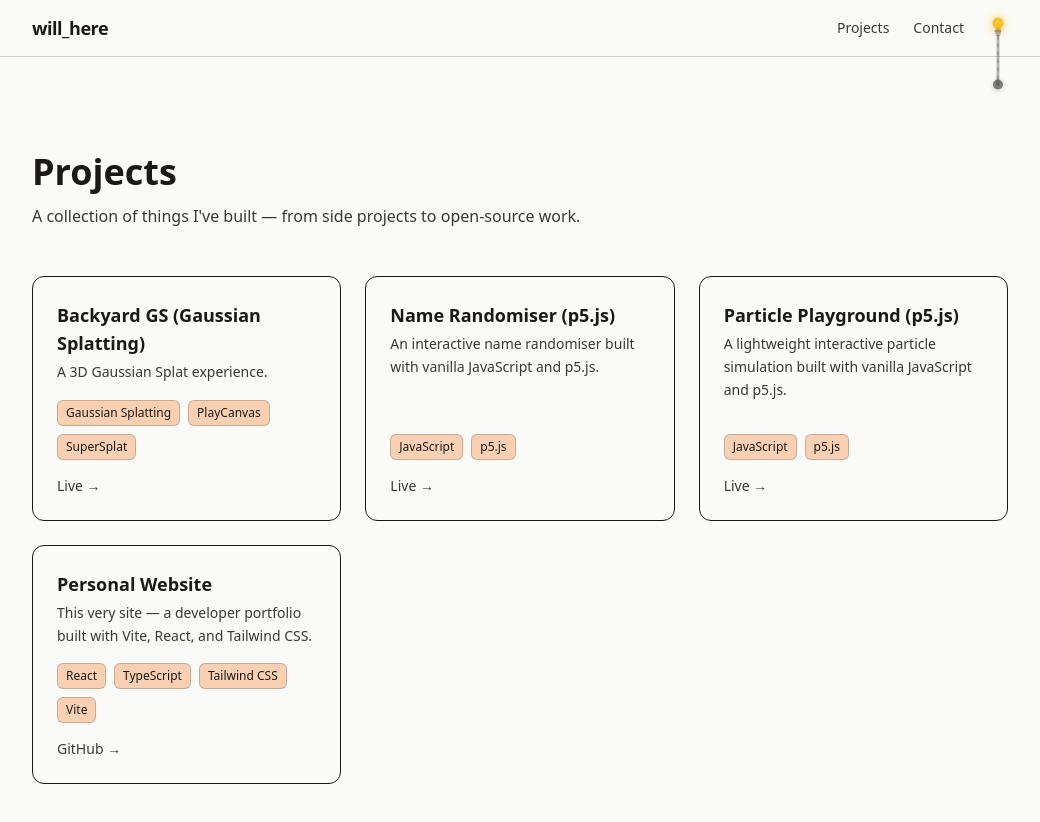
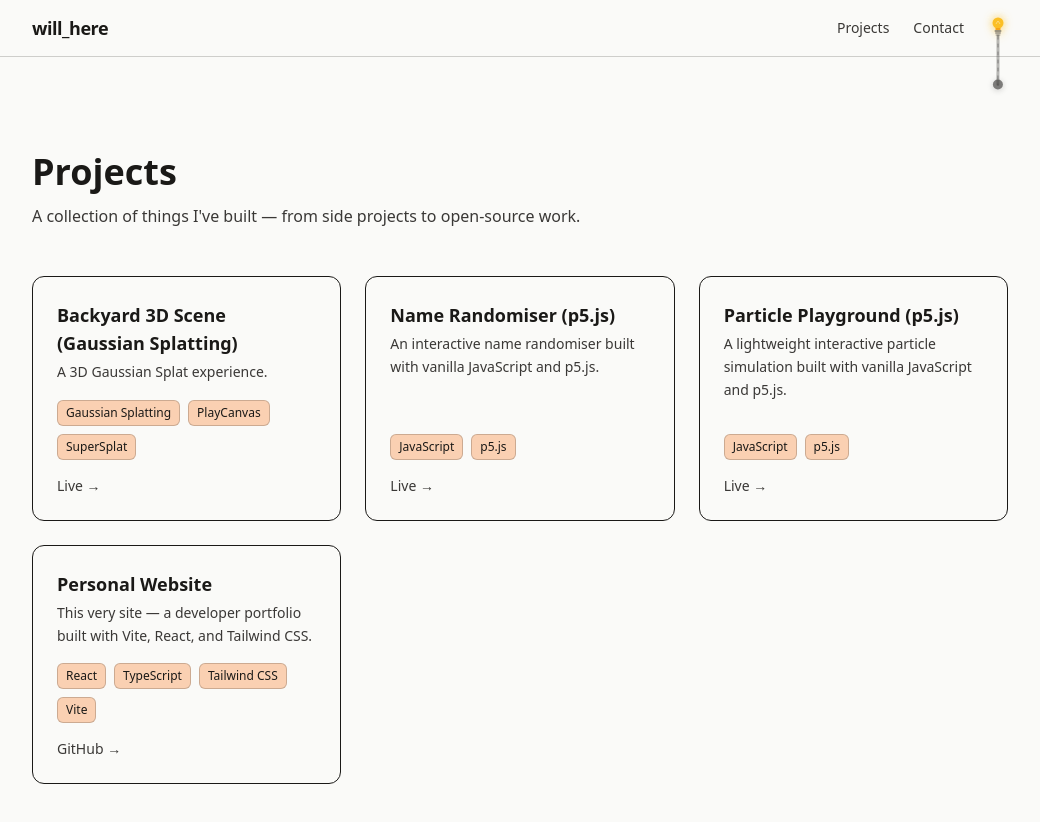
Before and after one commit to will4799/PersonalWebsite, a React (Vite) app: page /projects in a window 1280 px wide. Shown: the top 822 px of the page, without its empty margins (120-1160 px from the left). Built offline with nearby package versions, Linux system fonts and the light colour scheme.

Commit message:
update:changed project title

```diff
--- a/src/data/projects.ts
+++ b/src/data/projects.ts
@@ -32,7 +32,7 @@ export const projects: Project[] = [
   },
   {
     id: 4,
-    title: "Backyard GS (Gaussian Splatting)",
+    title: "Backyard 3D Scene (Gaussian Splatting)",
     description: "A 3D Gaussian Splat experience.",
     tags: ["Gaussian Splatting", "PlayCanvas", "SuperSplat"],
     liveUrl: "/projects/backyard-gs-view",
```
